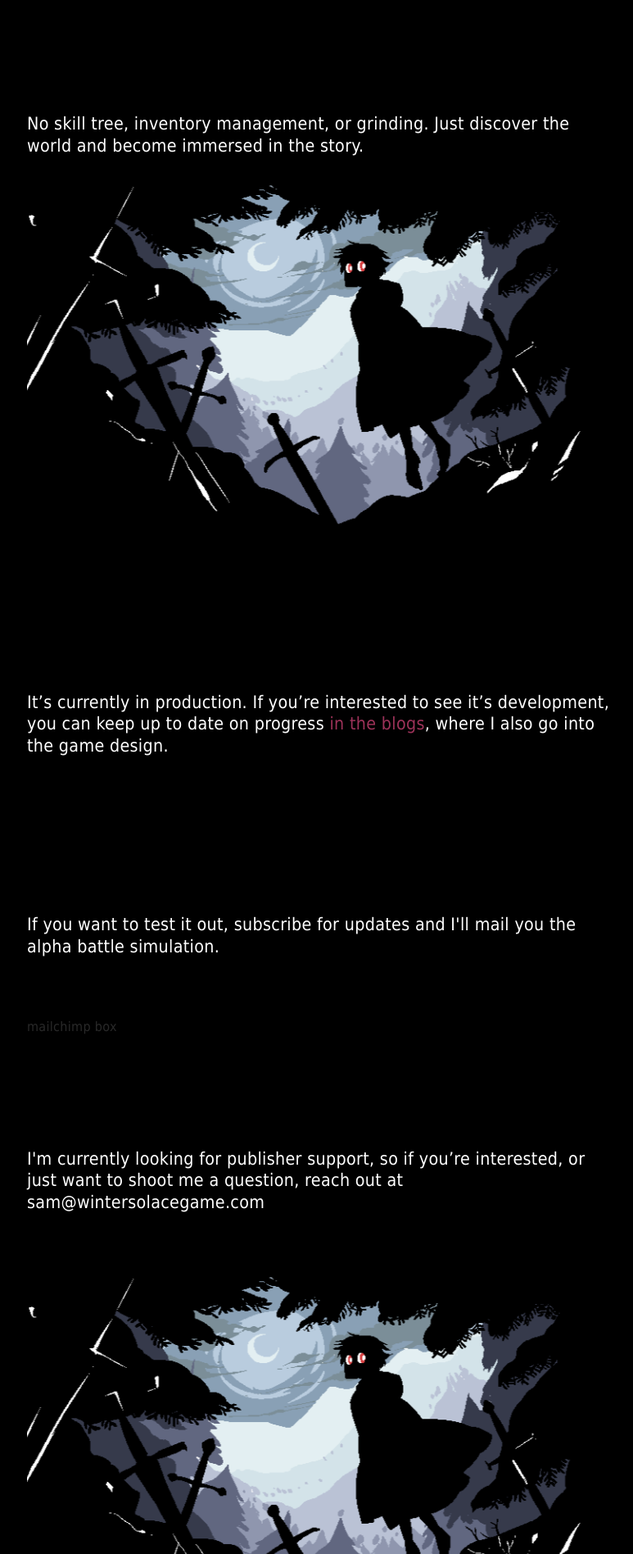
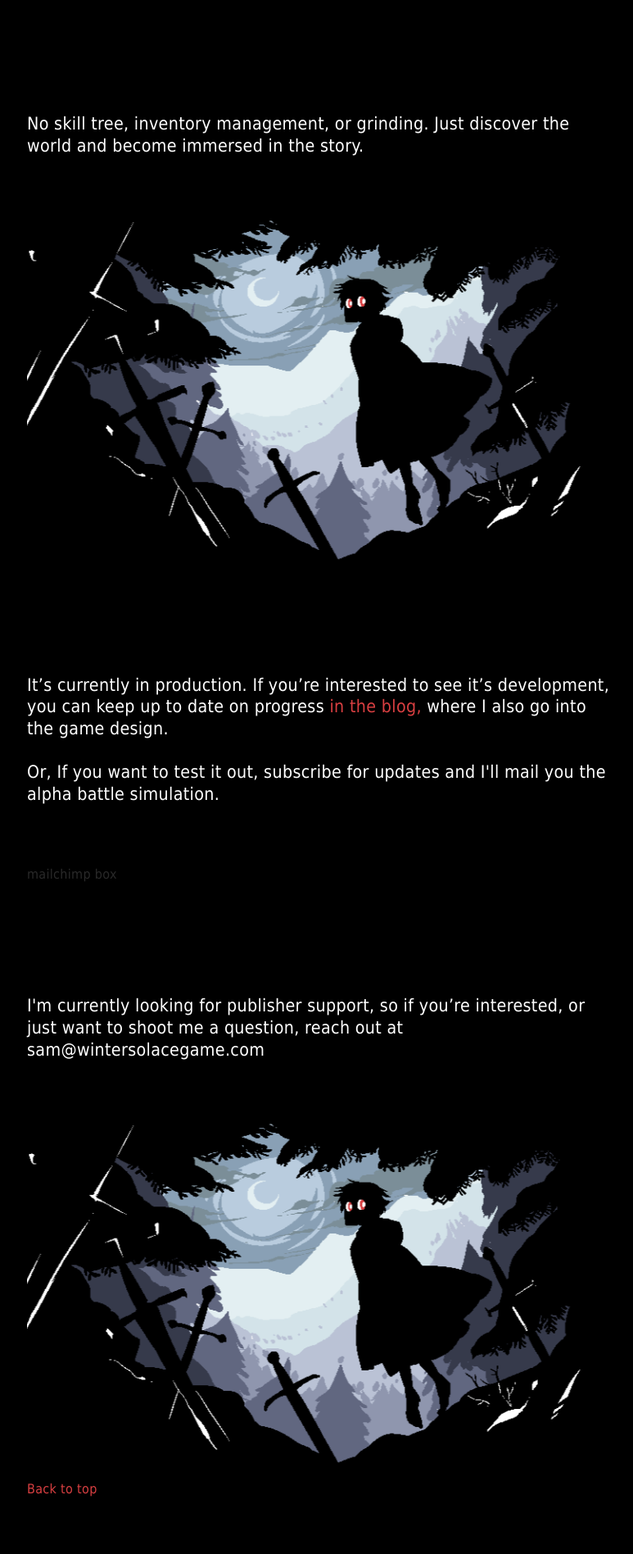
Before and after one commit to BaronBlackmore/Wintercast, a Jekyll site: the page built from index.html, in a window 1280 px wide. Shown: the part 3229-5125 px from the top of the page at 82% size, without its empty margins (247-1020 px from the left). Built offline with Jekyll 4.4.1, drawn with Linux system fonts in a browser that asks for light colours.

Commit message:
little more edit

```diff
--- a/_includes/nav.html
+++ b/_includes/nav.html
@@ -1,4 +1,4 @@
-<div class="navbar center-col">
+<div id="nav" class="navbar center-col">
 	<div class="flex-left">
 		<a href="https://wintersolacegame.com" style="padding-left: 0">Winter Solace</a>
 	</div>
--- a/css/main.css
+++ b/css/main.css
@@ -55,6 +55,7 @@ body{
 	color: #292929;
 	/*min-height: 100vh;*/
 	background-color: black;
+	scroll-behavior: smooth;
 }
 
 /*snow keyframes*/
--- a/index.html
+++ b/index.html
@@ -38,16 +38,19 @@ layout: default
 	<h5>Make friends, negotiate alliances, or kill everybody. After all, you are a vampire.</h5>
  	<img alt="rotating gif of talking to different characters" src="/images/social.png">
 
- 	<h5>No skill tree, inventory management, or grinding. Just discover the world and become immersed in the story.</p>
+ 	<h5>No skill tree, inventory management, or grinding. Just discover the world and become immersed in the story.</h5>
  	<img alt="pretty gif of walking through world with grey in middle staying still while walking" src="/images/social.png">
 
-	<h5>It’s currently in production. If you’re interested to see it’s development, you can keep up to date on progress <a href="">in the blogs</a>, where I also go into the game design.</h5>
-
-	<h5>If you want to test it out, subscribe for updates and I'll mail you the alpha battle simulation.</h5>
+	<h5>It’s currently in production. If you’re interested to see it’s development, you can keep up to date on progress <a href="/blog">in the blog,</a> where I also go into the game design.
+	<br>
+	<br>
+	Or, If you want to test it out, subscribe for updates and I'll mail you the alpha battle simulation.</h5>
 	<p>mailchimp box</p>
 
  	<h5>I'm currently looking for publisher support, so if you’re interested, or just want to shoot me a question, reach out at sam@wintersolacegame.com</h5>
  	<img alt="cliffhanger-y image" src="/images/social.png">
 
+ 	<p><a href="#nav">Back to top</a></p>
+
 
 </div>
```
